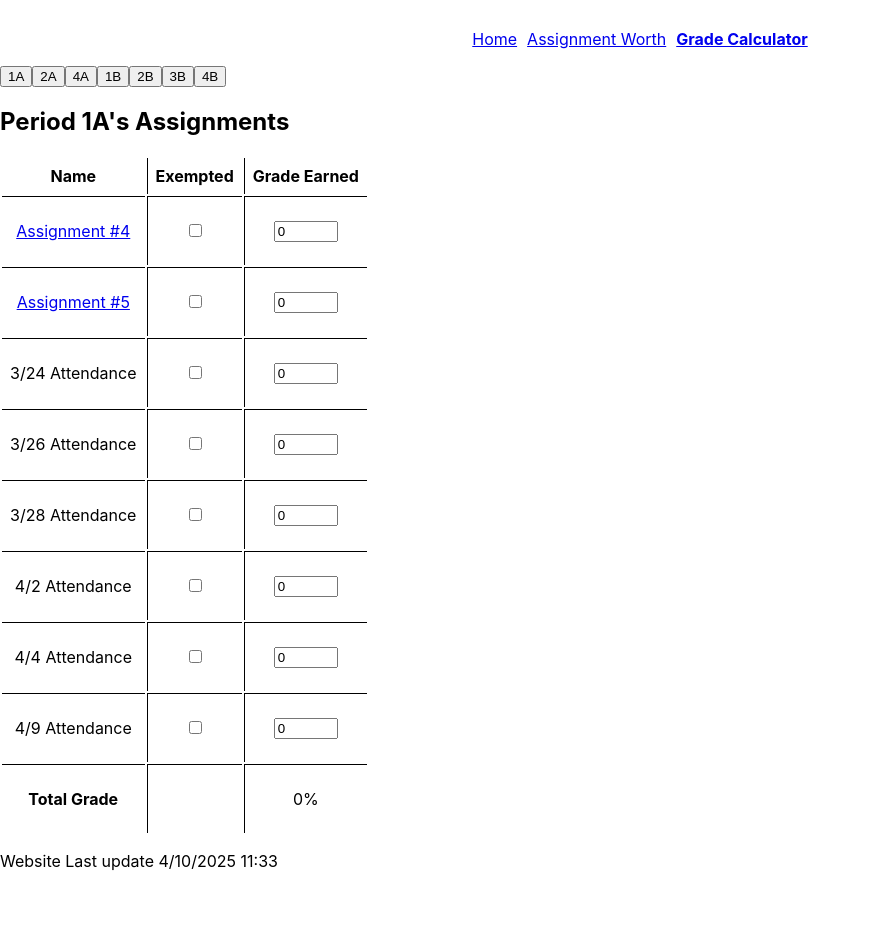
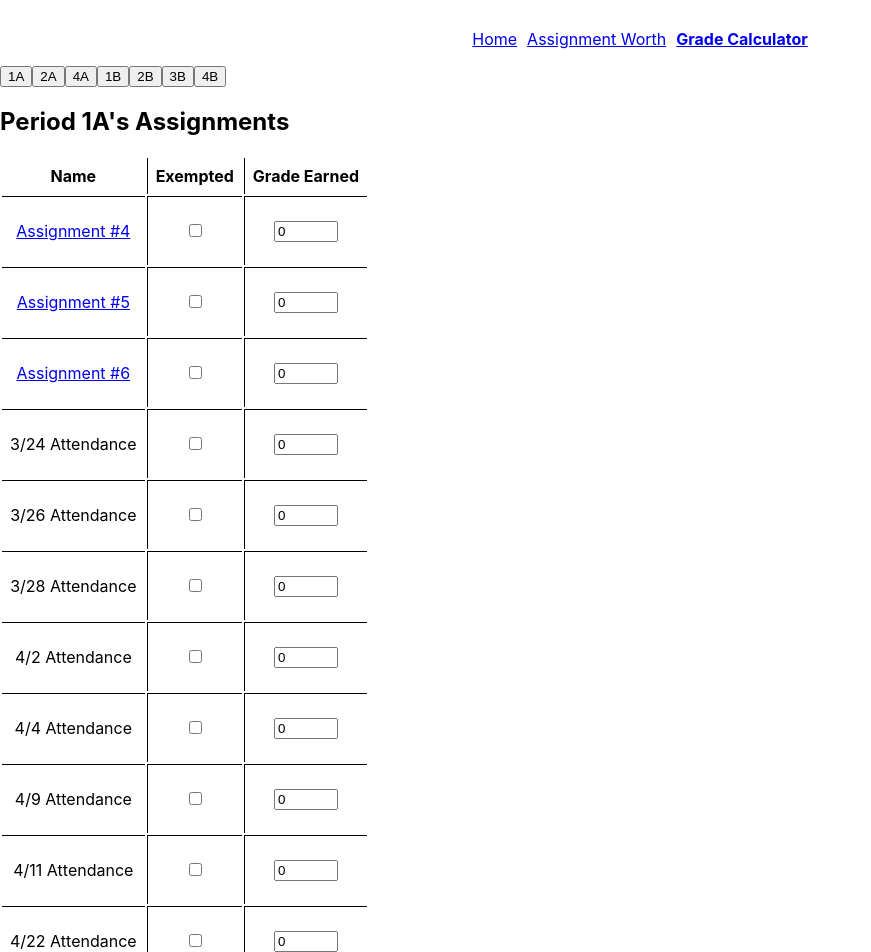
Before and after one commit to BlckHawker/Grade-Predictor, a React (Create React App) app: page /GradeCalculator in a window 1280 px wide. Shown: the top 952 px of the page, without its empty margins (0-871 px from the left). Before the commit the page ends 887 px from the top, so only its background shows below. Built offline with nearby package versions, Linux system fonts and the light colour scheme.

Commit message:
Attendance + Assignment #6

```diff
--- a/src/data.json
+++ b/src/data.json
@@ -4,36 +4,45 @@
       "1A": [
         "rdBUpkU4YjRWKu4qjK5MiLYrWz",
         "tJDn3LSgTcJj6yhhocBolJpQ0K",
+        "yg4PfgUEh8JMLZ5OldEFMItvkV",
         "t1xsM0D5R1z5gC1kR5hPo9NSsm",
         "r9hVrBXibo6GPNn1w5g3nTMWEs",
         "63WMOH4ZkkVzLSnzniOI83qKeY",
         "6eG7Gk6NU18FE6WVmX7hrE0Xxl",
         "iVpfGXiW5BjRXvqEyLJnCnDTi8",
-        "a627P3Rod0jcgyauYbYTsJAU72"
+        "a627P3Rod0jcgyauYbYTsJAU72",
+        "hit1Puc5jsBBn1pbYFZrWin8hH",
+        "vBR41y6PVxsv6QCthkv3bEPyex"
       ]
     },
     {
       "2A": [
         "rdBUpkU4YjRWKu4qjK5MiLYrWz",
         "tJDn3LSgTcJj6yhhocBolJpQ0K",
+        "yg4PfgUEh8JMLZ5OldEFMItvkV",
         "t1xsM0D5R1z5gC1kR5hPo9NSsm",
         "r9hVrBXibo6GPNn1w5g3nTMWEs",
         "63WMOH4ZkkVzLSnzniOI83qKeY",
         "6eG7Gk6NU18FE6WVmX7hrE0Xxl",
         "iVpfGXiW5BjRXvqEyLJnCnDTi8",
-        "a627P3Rod0jcgyauYbYTsJAU72"
+        "a627P3Rod0jcgyauYbYTsJAU72",
+        "hit1Puc5jsBBn1pbYFZrWin8hH",
+        "vBR41y6PVxsv6QCthkv3bEPyex"
       ]
     },
     {
       "4A": [
         "rdBUpkU4YjRWKu4qjK5MiLYrWz",
         "tJDn3LSgTcJj6yhhocBolJpQ0K",
+        "yg4PfgUEh8JMLZ5OldEFMItvkV",
         "t1xsM0D5R1z5gC1kR5hPo9NSsm",
         "r9hVrBXibo6GPNn1w5g3nTMWEs",
         "63WMOH4ZkkVzLSnzniOI83qKeY",
         "6eG7Gk6NU18FE6WVmX7hrE0Xxl",
         "iVpfGXiW5BjRXvqEyLJnCnDTi8",
-        "a627P3Rod0jcgyauYbYTsJAU72"
+        "a627P3Rod0jcgyauYbYTsJAU72",
+        "hit1Puc5jsBBn1pbYFZrWin8hH",
+        "vBR41y6PVxsv6QCthkv3bEPyex"
       ]
     },
     {
@@ -45,43 +54,51 @@
         "KANt0P905RQy8E8qoE5oS5bIEF",
         "6s32rPYGVIfdVq3XAnriGL5EUy",
         "tgau9xYBRpSMtDkeUhyHJhPJfv",
-        "qa3gtrwqLW1CshQ8MePcHJJWRf"
+        "qa3gtrwqLW1CshQ8MePcHJJWRf",
+        "Qyun8DvJTbuNCqrGW2vuPT68b8"
       ]
     },
     {
       "2B": [
         "aZbDoogBHkOTOC1FEBD1P5Pe1F",
         "CDmz0HcRpqCOOPSjfsHSJ83hte",
+        "7cTmp32kHVJdJS2LpIwAp9w0E7",
         "UrLCI3o3fqG9Zsei4yBk28OMVs",
         "kDibFD3Tk9jg6HHYrAievZbb9b",
         "KANt0P905RQy8E8qoE5oS5bIEF",
         "6s32rPYGVIfdVq3XAnriGL5EUy",
         "tgau9xYBRpSMtDkeUhyHJhPJfv",
-        "qa3gtrwqLW1CshQ8MePcHJJWRf"
+        "qa3gtrwqLW1CshQ8MePcHJJWRf",
+        "Qyun8DvJTbuNCqrGW2vuPT68b8"
       ]
     },
     {
       "3B": [
         "aZbDoogBHkOTOC1FEBD1P5Pe1F",
         "mjzNIIgdIG1kF012Jp8BpKZ5hO",
+        "7cTmp32kHVJdJS2LpIwAp9w0E7",
         "UrLCI3o3fqG9Zsei4yBk28OMVs",
         "kDibFD3Tk9jg6HHYrAievZbb9b",
         "KANt0P905RQy8E8qoE5oS5bIEF",
         "6s32rPYGVIfdVq3XAnriGL5EUy",
         "tgau9xYBRpSMtDkeUhyHJhPJfv",
-        "qa3gtrwqLW1CshQ8MePcHJJWRf"
+        "qa3gtrwqLW1CshQ8MePcHJJWRf",
+        "Qyun8DvJTbuNCqrGW2vuPT68b8"
+
       ]
     },
     {
       "4B": [
         "aZbDoogBHkOTOC1FEBD1P5Pe1F",
         "CDmz0HcRpqCOOPSjfsHSJ83hte",
+        "7cTmp32kHVJdJS2LpIwAp9w0E7",
         "UrLCI3o3fqG9Zsei4yBk28OMVs",
         "kDibFD3Tk9jg6HHYrAievZbb9b",
         "KANt0P905RQy8E8qoE5oS5bIEF",
         "6s32rPYGVIfdVq3XAnriGL5EUy",
         "tgau9xYBRpSMtDkeUhyHJhPJfv",
-        "qa3gtrwqLW1CshQ8MePcHJJWRf"
+        "qa3gtrwqLW1CshQ8MePcHJJWRf",
+        "Qyun8DvJTbuNCqrGW2vuPT68b8"
       ]
     }
   ],
@@ -140,6 +157,22 @@
         "Start Date": "04/03/2025",
         "Due Date": "04/11/2025",
         "Is Attendance": false
+      },
+      {
+        "ID": "yg4PfgUEh8JMLZ5OldEFMItvkV",
+        "Name": "Assignment #6",
+        "Start Date": "04/22/2025",
+        "Due Date": "04/24/2025",
+        "Is Attendance": false,
+        "Link": "https://forms.gle/yME5JPfzFXmJbAQg8?authuser=7"
+      },
+      {
+        "ID": "7cTmp32kHVJdJS2LpIwAp9w0E7",
+        "Name": "Assignment #6",
+        "Start Date": "04/23/2025",
+        "Due Date": "04/25/2025",
+        "Is Attendance": false,
+        "Link": "https://forms.gle/yME5JPfzFXmJbAQg8?authuser=7"
       },
       {
         "ID": "t1xsM0D5R1z5gC1kR5hPo9NSsm",
@@ -224,6 +257,27 @@
         "Start Date": "04/10/2025",
         "Due Date": "04/10/2025",
         "Is Attendance": true
+      },
+      {
+        "ID": "hit1Puc5jsBBn1pbYFZrWin8hH",
+        "Name": "4/11 Attendance",
+        "Start Date": "04/11/2025",
+        "Due Date": "04/11/2025",
+        "Is Attendance": true
+      },
+      {
+        "ID": "Qyun8DvJTbuNCqrGW2vuPT68b8",
+        "Name": "4/21 Attendance",
+        "Start Date": "04/21/2025",
+        "Due Date": "04/21/2025",
+        "Is Attendance": true
+      },
+      {
+        "ID": "vBR41y6PVxsv6QCthkv3bEPyex",
+        "Name": "4/22 Attendance",
+        "Start Date": "04/22/2025",
+        "Due Date": "04/22/2025",
+        "Is Attendance": true
       }
 
   ],
```
Also changed, not shown: src/component/GradeCalculator.tsx (+7 -3 lines).
